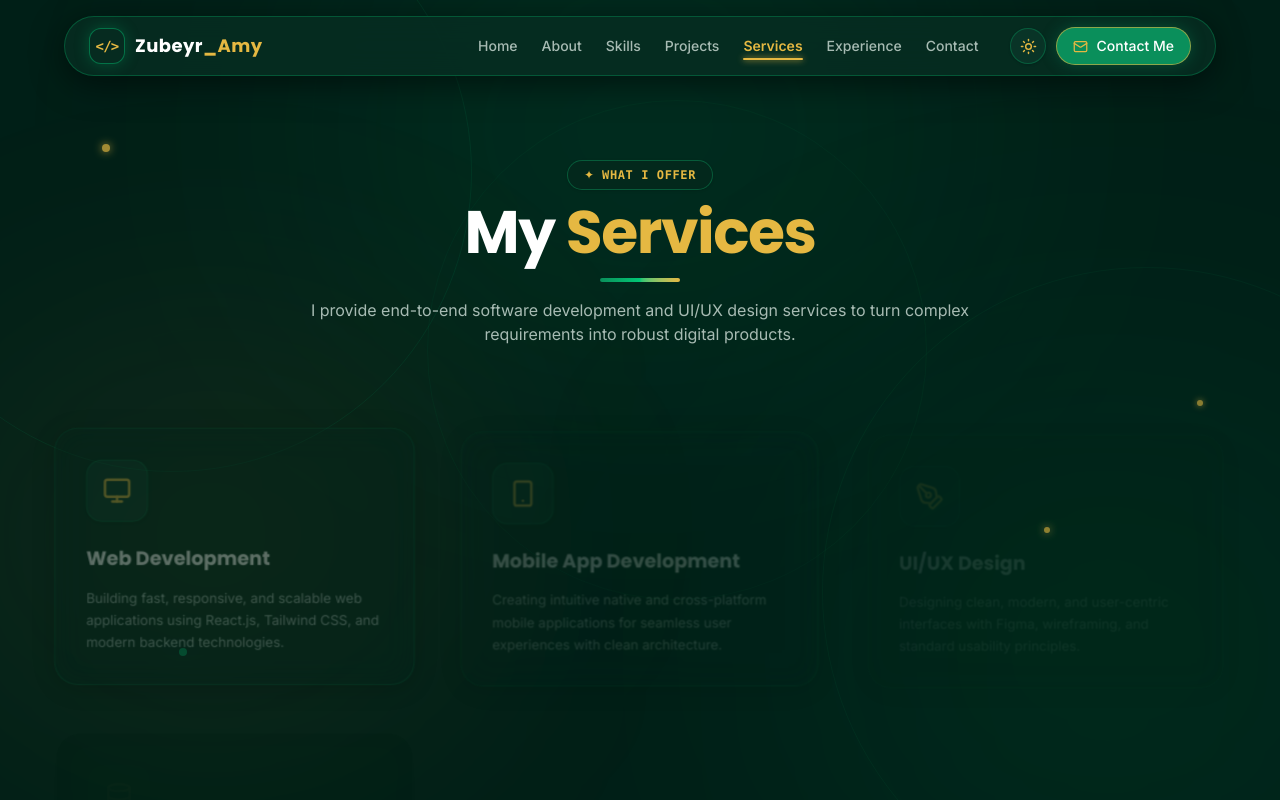
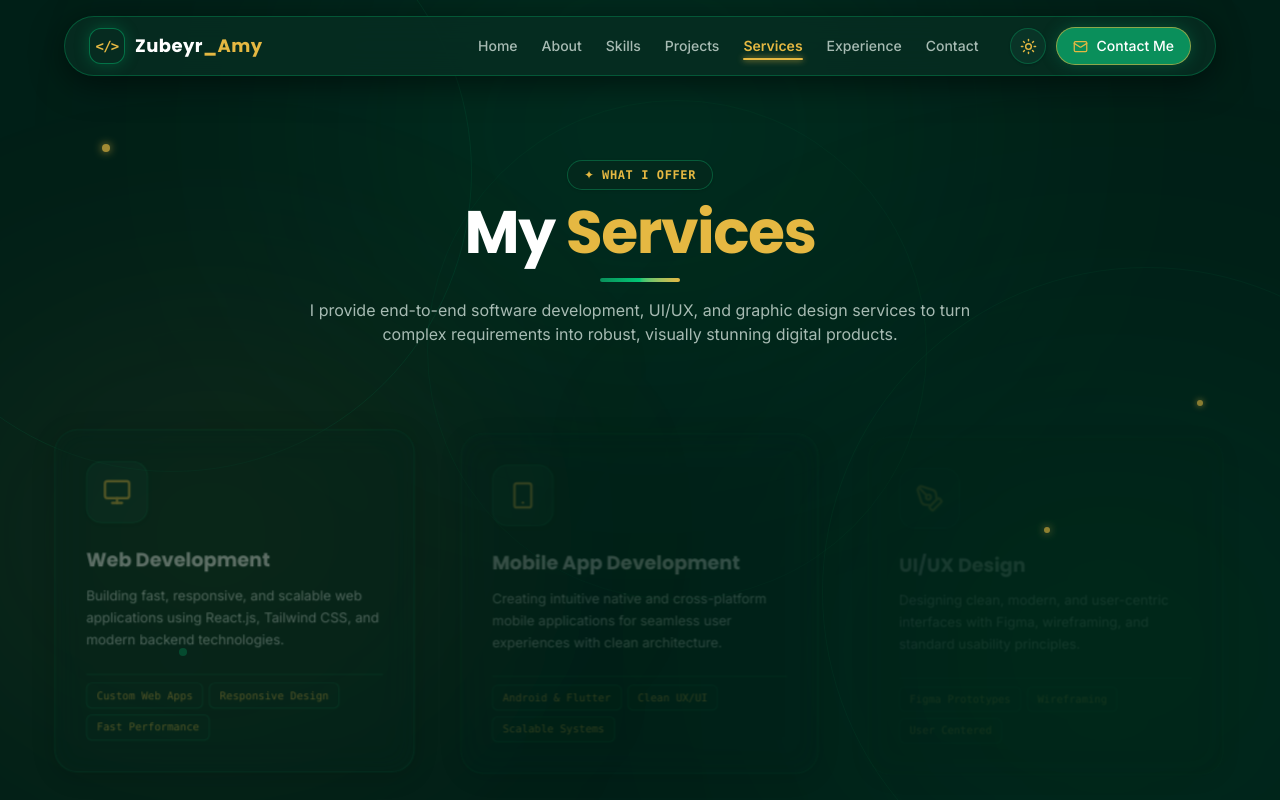
Before and after one commit to sir-azyar23/MY-portfolio, a React (Vite) app: page /services in a window 1280 px wide. Shown: the top 800 px of the page. Built offline with nearby package versions, Linux system fonts and the light colour scheme.

Commit message:
my update service

```diff
--- a/src/pages/Services.jsx
+++ b/src/pages/Services.jsx
@@ -1,31 +1,42 @@
 import { motion } from 'framer-motion';
-import { Monitor, Smartphone, PenTool, Database, LayoutTemplate } from 'lucide-react';
+import { Monitor, Smartphone, PenTool, Database, LayoutTemplate, Palette } from 'lucide-react';
 
 const servicesData = [
   {
     title: "Web Development",
     description: "Building fast, responsive, and scalable web applications using React.js, Tailwind CSS, and modern backend technologies.",
-    icon: Monitor
+    icon: Monitor,
+    highlights: ["Custom Web Apps", "Responsive Design", "Fast Performance"]
   },
   {
     title: "Mobile App Development",
     description: "Creating intuitive native and cross-platform mobile applications for seamless user experiences with clean architecture.",
-    icon: Smartphone
+    icon: Smartphone,
+    highlights: ["Android & Flutter", "Clean UX/UI", "Scalable Systems"]
   },
   {
     title: "UI/UX Design",
     description: "Designing clean, modern, and user-centric interfaces with Figma, wireframing, and standard usability principles.",
-    icon: PenTool
+    icon: PenTool,
+    highlights: ["Figma Prototypes", "Wireframing", "User Centered"]
+  },
+  {
+    title: "Poster & Card Design",
+    description: "I design high-quality posters and different types of cards with a modern, creative, and professional visual style. My work focuses on clean layouts, strong typography, balanced colors, and attractive presentation for personal, business, promotional, and event needs.",
+    icon: Palette,
+    highlights: ["Poster Design", "Invitation & Event Cards", "Business Cards & Branding"]
   },
   {
     title: "Database Design",
     description: "Architecting structured, efficient, and optimized database schemas using PostgreSQL, MySQL, and relational modeling.",
-    icon: Database
+    icon: Database,
+    highlights: ["PostgreSQL & MySQL", "Relational Modeling", "Optimization"]
   },
   {
     title: "Frontend Development",
     description: "Translating UI designs into interactive, accessible, performant, and pixel-perfect web frontends.",
-    icon: LayoutTemplate
+    icon: LayoutTemplate,
+    highlights: ["Pixel-Perfect UI", "Modern React.js", "Animations & Motion"]
   }
 ];
 
@@ -63,7 +74,7 @@ export default function Services() {
         </h2>
         <div className="w-20 h-1 bg-gradient-to-r from-[var(--button-primary)] via-[var(--accent)] to-[var(--accent-gold)] mx-auto rounded-full"></div>
         <p className="text-[var(--text-muted)] mt-4 max-w-2xl mx-auto font-inter text-sm sm:text-base">
-          I provide end-to-end software development and UI/UX design services to turn complex requirements into robust digital products.
+          I provide end-to-end software development, UI/UX, and graphic design services to turn complex requirements into robust, visually stunning digital products.
         </p>
       </div>
 
@@ -74,17 +85,32 @@ export default function Services() {
             <motion.div
               key={index}
               variants={cardVariants}
-              className="glass-card p-8 rounded-3xl group hover:border-[var(--border-glow)] hover:-translate-y-1 transition-all duration-300 shadow-sm"
+              className="glass-card p-8 rounded-3xl group hover:border-[var(--border-glow)] hover:-translate-y-1 transition-all duration-300 shadow-sm flex flex-col justify-between"
             >
+              <div>
                 <div className="w-16 h-16 rounded-2xl bg-[var(--surface-2)] border border-[var(--border)] flex items-center justify-center mb-6 group-hover:bg-[var(--button-primary)] transition-colors shadow-sm">
                   <Icon size={30} className="text-[var(--accent-gold)] group-hover:text-white transition-colors" />
                 </div>
-              <h3 className="text-xl font-poppins font-bold text-[var(--text-primary)] mb-4">
+                <h3 className="text-xl font-poppins font-bold text-[var(--text-primary)] mb-3">
                   {service.title}
                 </h3>
-              <p className="text-[var(--text-muted)] font-inter text-sm leading-relaxed">
+                <p className="text-[var(--text-secondary)] font-inter text-sm leading-relaxed mb-6">
                   {service.description}
                 </p>
+              </div>
+
+              {service.highlights && (
+                <div className="flex flex-wrap gap-1.5 pt-2 border-t border-[var(--border)]">
+                  {service.highlights.map((highlight, idx) => (
+                    <span
+                      key={idx}
+                      className="text-[11px] font-mono font-medium text-[var(--badge-text)] bg-[var(--badge-bg)] border border-[var(--badge-border)] px-2.5 py-1 rounded-md"
+                    >
+                      {highlight}
+                    </span>
+                  ))}
+                </div>
+              )}
             </motion.div>
           );
         })}
```
Lines whose indentation alone changed are shown as unchanged.
